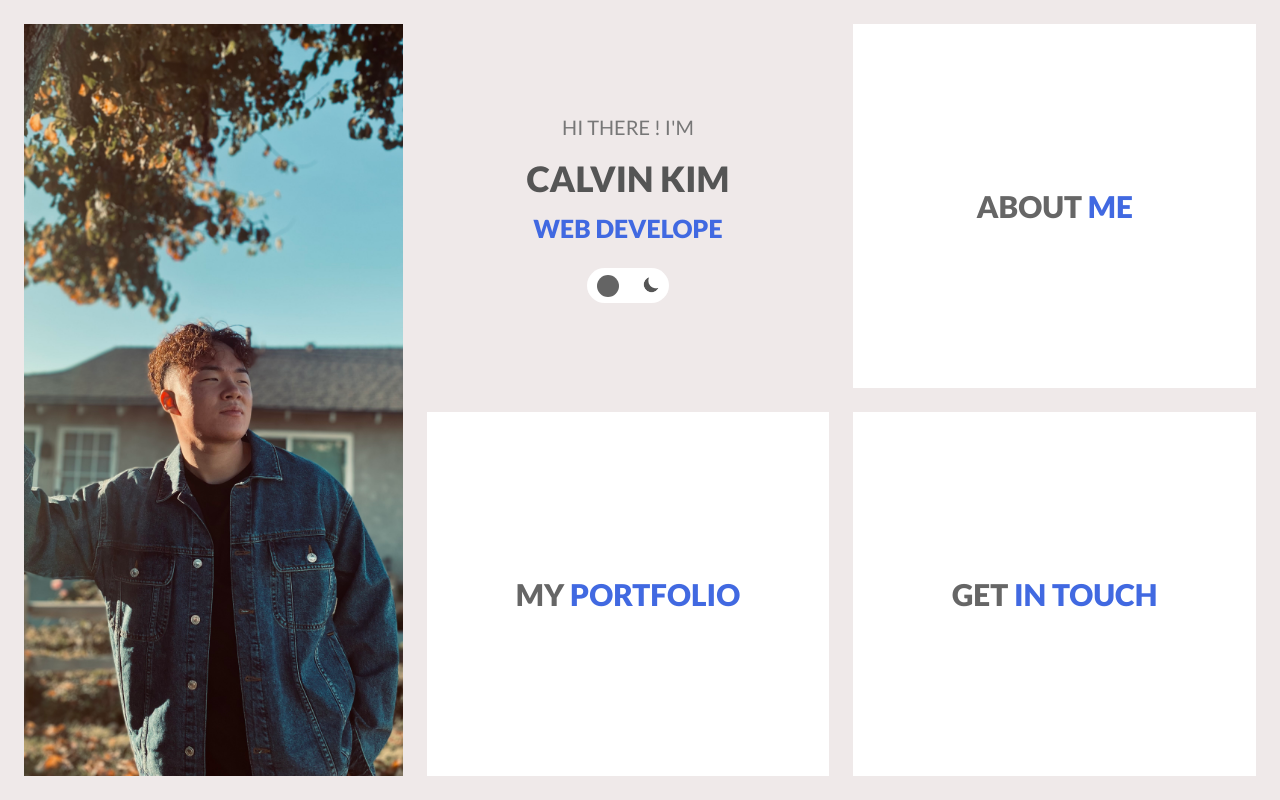
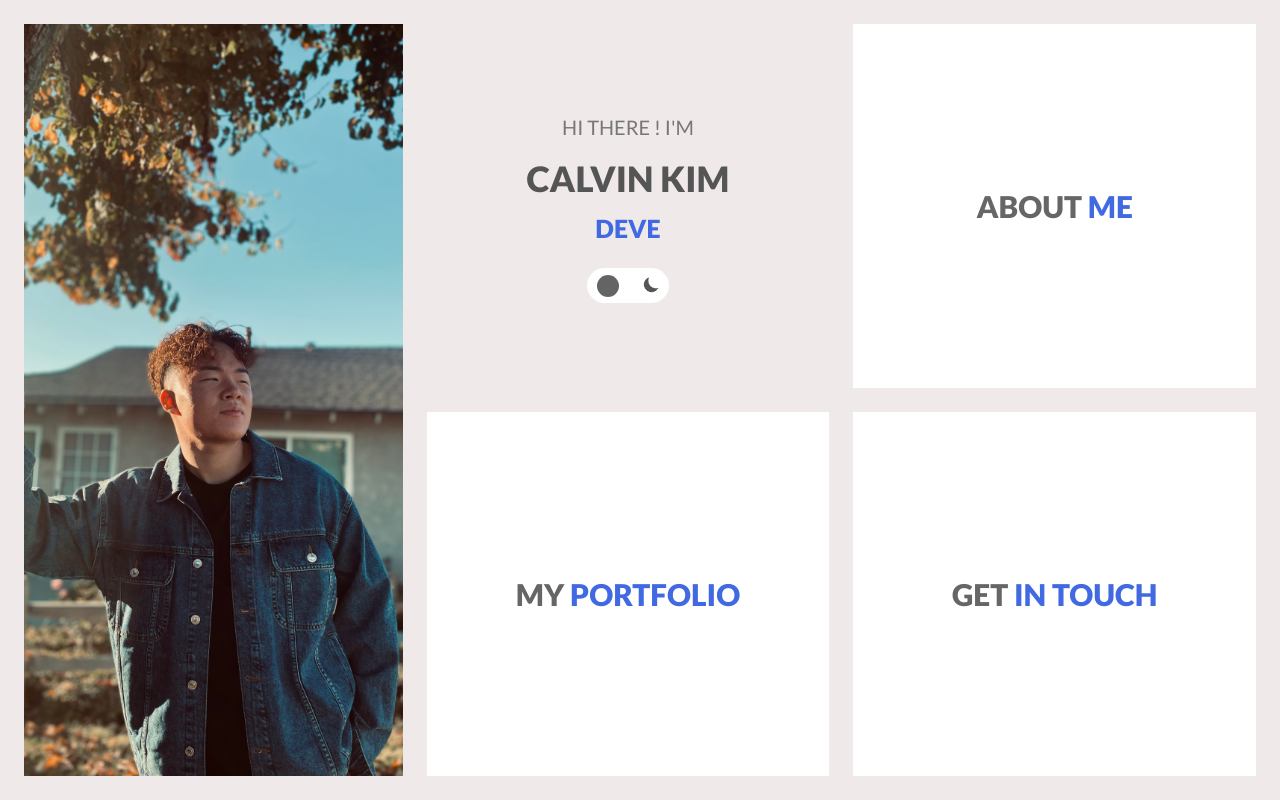
Before and after one commit to calvin-kim13/portfolio, a Next.js app: page / in a window 1280 px wide. Built offline with nearby package versions, Linux system fonts and the light colour scheme.

Commit message:
fixed typing animation bug

```diff
--- a/src/components/TypingAnimation.js
+++ b/src/components/TypingAnimation.js
@@ -7,7 +7,7 @@ const TypingAnimation = () => {
 
   useEffect(() => {
     const typed = new Typed(el.current, {
-      strings: ["MSCS Student", "Web Developer"], // Strings to display
+      strings: ["MSCS Student", "Developer"], // Strings to display
       typeSpeed: 100,
       backSpeed: 100,
       backDelay: 100,
```
